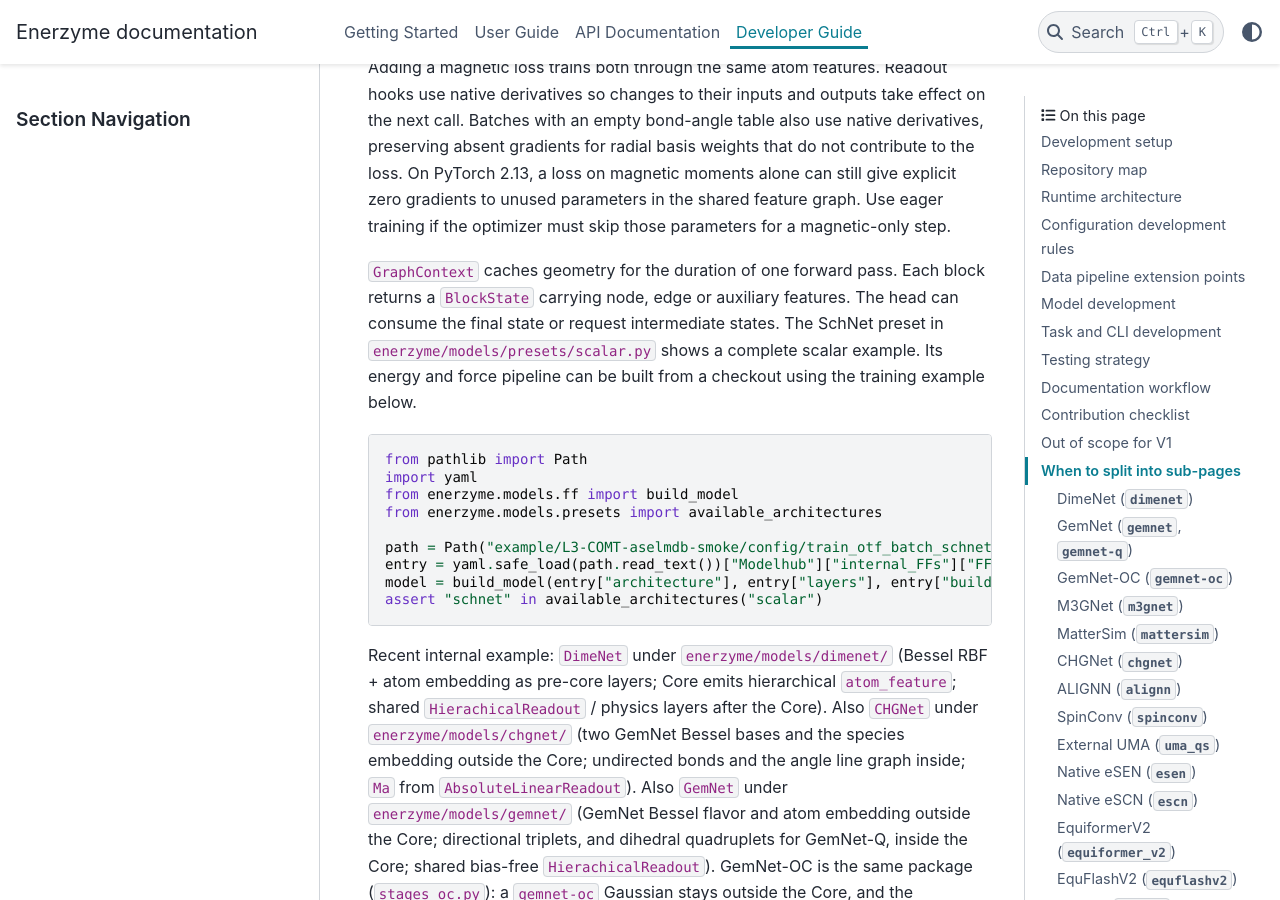
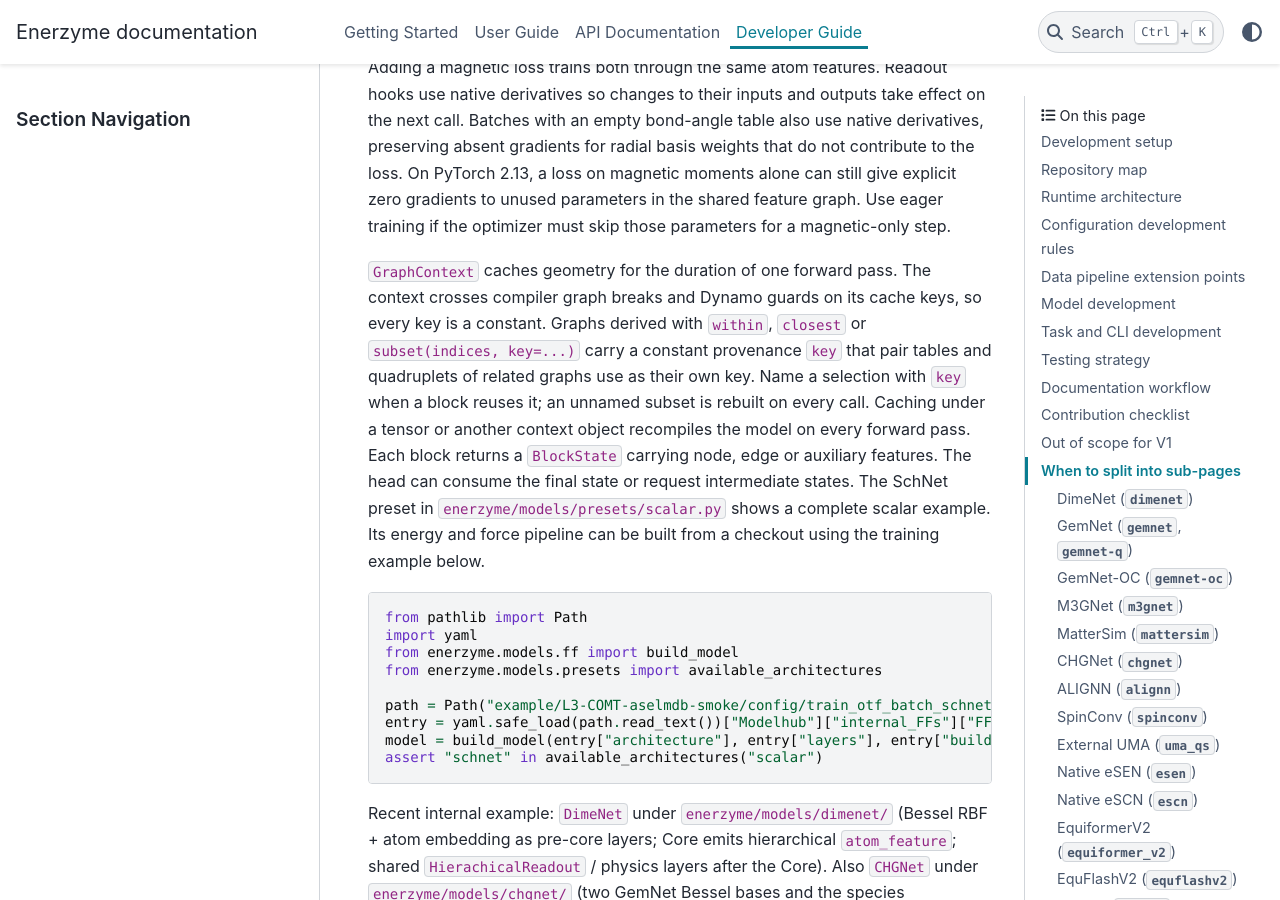
Before and after one commit to Benzoin96485/Enerzyme, a Sphinx documentation site: the page built from docs/developer_guide.rst, in a window 1280 px wide and 900 px high, scrolled down 8919 px. Built offline with Sphinx 7.4.7 and the PyData theme 0.15.4, drawn with Linux system fonts in a browser that asks for light colours.

Commit message:
Document constant GraphContext cache keys for preset authors
Co-Authored-By: Claude Opus 5.5 <noreply@anthropic.com>
Co-authored-by: Weiliang Luo <luowl7@mit.edu>

```diff
--- a/docs/developer_guide.rst
+++ b/docs/developer_guide.rst
@@ -328,6 +328,13 @@ zero gradients to unused parameters in the shared feature graph. Use eager
 training if the optimizer must skip those parameters for a magnetic-only step.
 
 :code:`GraphContext` caches geometry for the duration of one forward pass.
+The context crosses compiler graph breaks and Dynamo guards on its cache keys,
+so every key is a constant. Graphs derived with :code:`within`,
+:code:`closest` or :code:`subset(indices, key=...)` carry a constant
+provenance :code:`key` that pair tables and quadruplets of related graphs use
+as their own key. Name a selection with :code:`key` when a block reuses it;
+an unnamed subset is rebuilt on every call. Caching under a tensor or another
+context object recompiles the model on every forward pass.
 Each block returns a :code:`BlockState` carrying node, edge or auxiliary
 features. The head can consume the final state or request intermediate
 states. The SchNet preset in :code:`enerzyme/models/presets/scalar.py`
```
